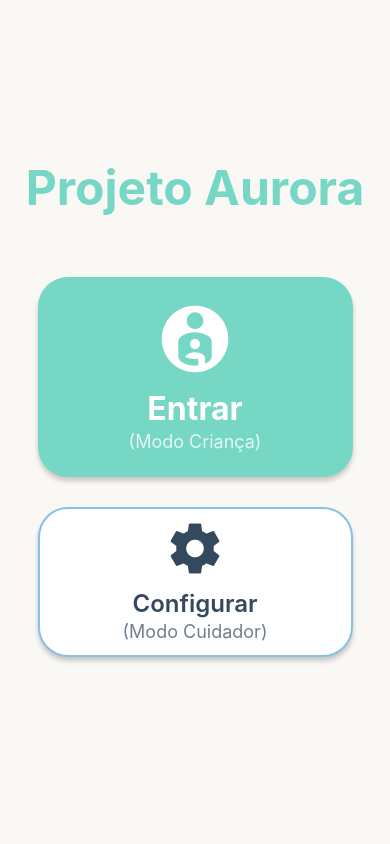
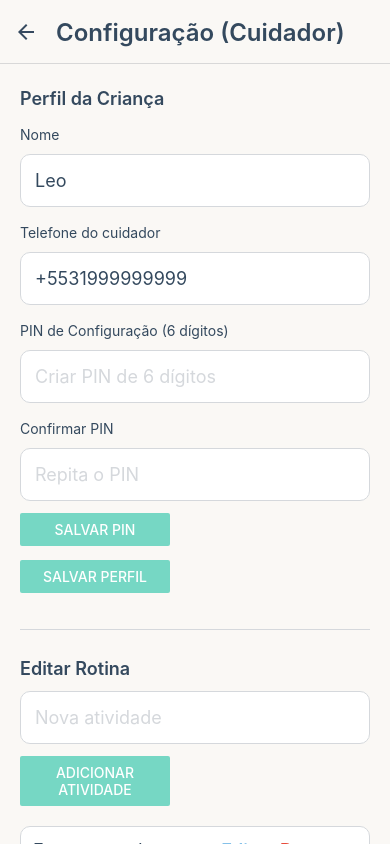
Before and after one commit to Kevthiago/Projeto-Aurora, a React Native app: screen /ConfigPin in a window 390 px wide. Built offline with nearby package versions, Linux system fonts and the light colour scheme.

Commit message:
PIN na Configuração

```diff
--- a/src/navigation/AppNavigator.tsx
+++ b/src/navigation/AppNavigator.tsx
@@ -1,44 +1,37 @@
 // src/navigation/AppNavigator.tsx
 import React from 'react';
 import { NavigationContainer } from '@react-navigation/native';
-
-// Importação normal
 import {
   createNativeStackNavigator,
   NativeStackNavigationOptions,
 } from '@react-navigation/native-stack';
 
-// Importando as telas
+// Telas
 import OnboardingModeScreen from '../screens/OnboardingMode';
 import ConfigScreen from '../screens/ConfigScreen';
 import ChildHomeScreen from '../screens/ChildHome';
 import MyRoutineScreen from '../screens/MyRoutine';
 import WantToSayScreen from '../screens/WantToSay';
 import HowIFeelScreen from '../screens/HowIFeel';
+import ConfigPinScreen from '../screens/ConfigPinScreen';
 
 import { colors } from '../theme/colors';
 import { typography } from '../theme/typography';
 
-/*
- * Esta definição de tipo NÃO será mais usada pelo Stack,
- * mas podemos mantê-la aqui por enquanto.
- */
+// Tipagem opcional (não será usada pelo Stack, só documentação)
 export type AppStackParamList = {
   OnboardingMode: undefined;
   Config: undefined;
+  ConfigPin: undefined;
   ChildHome: undefined;
   MyRoutine: undefined;
   WantToSay: undefined;
   HowIFeel: undefined;
 };
 
-//
-// REFAKTOR: Esta é a mudança que "conserta" o bug.
-// Removemos <AppStackParamList> daqui.
-//
+// IMPORTANTE: sem <AppStackParamList> aqui
 const Stack = createNativeStackNavigator();
 
-// Opções de tela padrão
 const defaultScreenOptions: NativeStackNavigationOptions = {
   headerStyle: {
     backgroundColor: colors.background,
@@ -48,17 +41,12 @@ const defaultScreenOptions: NativeStackNavigationOptions = {
     ...typography.subtitle,
     color: colors.text,
   },
-  headerBackTitleVisible: false,
   animation: 'slide_from_right',
 };
 
-const AppNavigator = () => {
+const AppNavigator: React.FC = () => {
   return (
     <NavigationContainer>
-      {/*
-       * O Stack.Navigator agora não tem verificação de tipo,
-       * então ele vai aceitar qualquer string no 'name'.
-       */}
       <Stack.Navigator
         initialRouteName="OnboardingMode"
         screenOptions={defaultScreenOptions}
@@ -68,26 +56,37 @@ const AppNavigator = () => {
           component={OnboardingModeScreen}
           options={{ headerShown: false }}
         />
+
+        <Stack.Screen
+          name="ConfigPin"
+          component={ConfigPinScreen}
+          options={{ title: 'PIN de Configuração' }}
+        />
+
         <Stack.Screen
           name="Config"
           component={ConfigScreen}
           options={{ title: 'Configuração (Cuidador)' }}
         />
+
         <Stack.Screen
           name="ChildHome"
           component={ChildHomeScreen}
           options={{ headerShown: false }}
         />
+
         <Stack.Screen
           name="MyRoutine"
           component={MyRoutineScreen}
           options={{ title: 'Minha Rotina' }}
         />
+
         <Stack.Screen
           name="WantToSay"
           component={WantToSayScreen}
           options={{ title: 'Quero Dizer' }}
         />
+
         <Stack.Screen
           name="HowIFeel"
           component={HowIFeelScreen}
--- a/src/screens/ChildHome.tsx
+++ b/src/screens/ChildHome.tsx
@@ -1,17 +1,19 @@
 // src/screens/ChildHome.tsx
 import React from 'react';
 import { View, Text, StyleSheet, SafeAreaView } from 'react-native';
-import { NativeStackScreenProps } from '@react-navigation/native-stack';
-import { AppStackParamList } from '../navigation/AppNavigator';
+import { useNavigation } from '@react-navigation/native';
 import { useAppContext } from '../context/AppContext';
 import BigCard from '../components/BigCard';
 import { colors } from '../theme/colors';
 import { typography } from '../theme/typography';
 
-type Props = NativeStackScreenProps<AppStackParamList, 'ChildHome'>;
+const ChildHomeScreen: React.FC = () => {
+  const { user } = useAppContext();
+  const navigation = useNavigation();
 
-const ChildHomeScreen: React.FC<Props> = ({ navigation }) => {
-  const { user } = useAppContext();
+  const handleOpenConfig = () => {
+    navigation.navigate('ConfigPin' as never);
+  };
 
   return (
     <SafeAreaView style={styles.safeArea}>
@@ -23,22 +25,29 @@ const ChildHomeScreen: React.FC<Props> = ({ navigation }) => {
           <BigCard
             iconName="calendar-check-outline"
             title="Minha Rotina"
-            onPress={() => navigation.navigate('MyRoutine')}
+            onPress={() => navigation.navigate('MyRoutine' as never)}
             accessibilityLabel="Abrir Minha Rotina"
           />
           <BigCard
             iconName="comment-processing-outline"
             title="Quero Dizer"
             style={{ backgroundColor: colors.secondary }}
-            onPress={() => navigation.navigate('WantToSay')}
+            onPress={() => navigation.navigate('WantToSay' as never)}
             accessibilityLabel="Abrir Quero Dizer"
           />
           <BigCard
             iconName="heart-pulse"
             title="Estou Sentindo"
             style={{ backgroundColor: colors.accent }}
-            onPress={() => navigation.navigate('HowIFeel')}
+            onPress={() => navigation.navigate('HowIFeel' as never)}
             accessibilityLabel="Abrir Estou Sentindo"
+          />
+          <BigCard
+            iconName="cog-outline"
+            title="Configuração"
+            style={{ backgroundColor: colors.disabled }}
+            onPress={handleOpenConfig}
+            accessibilityLabel="Abrir Configuração do Cuidador"
           />
         </View>
       </View>
--- /dev/null
+++ b/src/screens/ConfigPinScreen.tsx
@@ -0,0 +1,115 @@
+// src/screens/ConfigPinScreen.tsx
+import React, { useState, useEffect } from 'react';
+import { View, Text, TextInput, Button, StyleSheet, Alert } from 'react-native';
+import { SafeAreaView } from 'react-native-safe-area-context';
+import { useNavigation } from '@react-navigation/native';
+import { storageService } from '../services/storage';
+import { colors } from '../theme/colors';
+import { typography } from '../theme/typography';
+
+const ConfigPinScreen: React.FC = () => {
+  const navigation = useNavigation();
+  const [pin, setPin] = useState('');
+  const [loading, setLoading] = useState(false);
+
+  useEffect(() => {
+    const checkPinExists = async () => {
+      const savedPin = await storageService.loadConfigPin();
+      // Se ainda não existe PIN, vai direto para a tela de configuração
+      if (!savedPin) {
+        navigation.navigate('Config' as never);
+      }
+    };
+    checkPinExists();
+  }, [navigation]);
+
+  const handleVerifyPin = async () => {
+    if (pin.length !== 6) {
+      Alert.alert('PIN', 'Digite os 6 dígitos do PIN.');
+      return;
+    }
+
+    setLoading(true);
+    const savedPin = await storageService.loadConfigPin();
+
+    if (savedPin === pin) {
+      // PIN correto: entra na tela de configuração
+      navigation.navigate('Config' as never);
+    } else {
+      // PIN incorreto: mensagem de senha inválida
+      Alert.alert('Senha inválida', 'A senha digitada está incorreta. Tente novamente.');
+      setPin('');
+    }
+
+    setLoading(false);
+  };
+
+  return (
+    <SafeAreaView style={styles.safe}>
+      <View style={styles.content}>
+        <Text style={styles.title}>PIN de Configuração</Text>
+        <Text style={styles.subtitle}>
+          Digite o PIN de 6 dígitos para acessar as configurações
+        </Text>
+
+        <TextInput
+          style={styles.pinInput}
+          value={pin}
+          onChangeText={setPin}
+          placeholder="******"
+          placeholderTextColor={colors.disabled}
+          keyboardType="number-pad"
+          maxLength={6}
+          secureTextEntry
+          textAlign="center"
+          autoFocus
+        />
+
+        <Button
+          title={loading ? 'Verificando...' : 'Entrar'}
+          onPress={handleVerifyPin}
+          color={colors.primary}
+          disabled={loading || pin.length !== 6}
+        />
+      </View>
+    </SafeAreaView>
+  );
+};
+
+const styles = StyleSheet.create({
+  safe: {
+    flex: 1,
+    backgroundColor: colors.background,
+  },
+  content: {
+    flex: 1,
+    justifyContent: 'center',
+    paddingHorizontal: 40,
+  },
+  title: {
+    ...typography.subtitle,
+    fontSize: 24,
+    textAlign: 'center',
+    marginBottom: 8,
+  },
+  subtitle: {
+    ...typography.body,
+    color: colors.disabled,
+    textAlign: 'center',
+    marginBottom: 32,
+  },
+  pinInput: {
+    ...typography.title,
+    fontSize: 32,
+    backgroundColor: colors.white,
+    borderRadius: 12,
+    paddingVertical: 16,
+    paddingHorizontal: 24,
+    borderWidth: 2,
+    borderColor: colors.primary,
+    marginBottom: 24,
+    letterSpacing: 16,
+  },
+});
+
+export default ConfigPinScreen;
--- a/src/screens/ConfigScreen.tsx
+++ b/src/screens/ConfigScreen.tsx
@@ -1,5 +1,5 @@
-// ConfigScreen.tsx
-import React, { useState, useMemo } from 'react';
+// src/screens/ConfigScreen.tsx
+import React, { useState, useMemo, useEffect } from 'react';
 import {
   View,
   Text,
@@ -16,6 +16,7 @@ import { SafeAreaView } from 'react-native-safe-area-context';
 import { useAppContext } from '../context/AppContext';
 import { colors } from '../theme/colors';
 import { typography } from '../theme/typography';
+import { storageService } from '../services/storage';
 
 const DEFAULT_CATEGORY = 'c1';
 
@@ -33,7 +34,7 @@ const ConfigScreen: React.FC = () => {
     removePecsButton,
   } = useAppContext();
 
-  // Categorias - considere mover para contexto se for dinâmica
+  // Categorias
   const pecsCategories = useMemo(
     () => [
       { id: 'c1', name: 'Sentimentos' },
@@ -48,6 +49,41 @@ const ConfigScreen: React.FC = () => {
   // Perfil
   const [name, setName] = useState(user?.name || '');
   const [phone, setPhone] = useState(user?.phone || '');
+
+  // PIN de configuração
+  const [pin, setPin] = useState('');
+  const [pinConfirm, setPinConfirm] = useState('');
+  const [hasPin, setHasPin] = useState(false);
+
+  useEffect(() => {
+    const loadPin = async () => {
+      const savedPin = await storageService.loadConfigPin();
+      if (savedPin) {
+        setHasPin(true);
+      }
+    };
+    loadPin();
+  }, []);
+
+  const handleSavePin = async () => {
+    if (pin.length !== 6 || pinConfirm.length !== 6) {
+      Alert.alert('Erro', 'O PIN deve ter exatamente 6 dígitos.');
+      return;
+    }
+    if (pin !== pinConfirm) {
+      Alert.alert('Erro', 'Os dois PINs não conferem.');
+      return;
+    }
+    const ok = await storageService.saveConfigPin(pin);
+    if (ok) {
+      setHasPin(true);
+      setPin('');
+      setPinConfirm('');
+      Alert.alert('Sucesso', 'PIN de configuração salvo com sucesso.');
+    } else {
+      Alert.alert('Erro', 'Não foi possível salvar o PIN. Tente novamente.');
+    }
+  };
 
   // Rotina
   const [newRoutineTitle, setNewRoutineTitle] = useState('');
@@ -131,7 +167,6 @@ const ConfigScreen: React.FC = () => {
 
   // Remover com confirmação
   const confirmRemovePecs = (id: string) => {
-     console.log('Confirma remoção de:', id); // debug
     Alert.alert('Remover', 'Remover este botão PECS?', [
       { text: 'Cancelar', style: 'cancel' },
       { text: 'Remover', style: 'destructive', onPress: () => removePecsButton(id) },
@@ -145,7 +180,6 @@ const ConfigScreen: React.FC = () => {
     ]);
   };
 
-  // Render simples das listas (evita nested VirtualizedLists)
   const renderRoutineList = () =>
     routine.map(item => (
       <View key={item.id} style={styles.listRow}>
@@ -188,14 +222,12 @@ const ConfigScreen: React.FC = () => {
           <Text style={styles.editButton}>Editar</Text>
         </TouchableOpacity>
 
-      <TouchableOpacity
-        onPress={() => confirmRemovePecs(item.id)}
-        style={styles.smallAction}
-      >
+        <TouchableOpacity onPress={() => confirmRemovePecs(item.id)} style={styles.smallAction}>
           <Text style={styles.removeButton}>Remover</Text>
         </TouchableOpacity>
       </View>
     ));
+
   return (
     <SafeAreaView style={styles.safe}>
       <KeyboardAvoidingView
@@ -203,7 +235,6 @@ const ConfigScreen: React.FC = () => {
         behavior={Platform.OS === 'ios' ? 'padding' : undefined}
         keyboardVerticalOffset={Platform.OS === 'ios' ? 10 : 0}
       >
-        {/* FlatList principal apenas para prover scroll; data vazio */}
         <FlatList
           data={[]}
           ListHeaderComponent={
@@ -232,6 +263,37 @@ const ConfigScreen: React.FC = () => {
                 returnKeyType="done"
               />
 
+              {/* PIN DE CONFIGURAÇÃO */}
+              <Text style={styles.label}>PIN de Configuração (6 dígitos)</Text>
+              <TextInput
+                style={styles.input}
+                value={pin}
+                onChangeText={setPin}
+                placeholder={hasPin ? 'Alterar PIN' : 'Criar PIN de 6 dígitos'}
+                placeholderTextColor={colors.disabled}
+                keyboardType="number-pad"
+                maxLength={6}
+                secureTextEntry
+              />
+
+              <Text style={styles.label}>Confirmar PIN</Text>
+              <TextInput
+                style={styles.input}
+                value={pinConfirm}
+                onChangeText={setPinConfirm}
+                placeholder="Repita o PIN"
+                placeholderTextColor={colors.disabled}
+                keyboardType="number-pad"
+                maxLength={6}
+                secureTextEntry
+              />
+
+              <View style={styles.rowButtons}>
+                <View style={styles.buttonWrapper}>
+                  <Button title="Salvar PIN" onPress={handleSavePin} color={colors.primary} />
+                </View>
+              </View>
+
               <View style={styles.rowButtons}>
                 <View style={styles.buttonWrapper}>
                   <Button title="Salvar Perfil" onPress={handleSaveProfile} color={colors.primary} />
@@ -240,7 +302,7 @@ const ConfigScreen: React.FC = () => {
 
               <View style={styles.divider} />
 
-              {/* ROTINA */}
+              {/* Rotina */}
               <Text style={styles.header}>Editar Rotina</Text>
 
               <TextInput
@@ -341,11 +403,9 @@ const ConfigScreen: React.FC = () => {
                 )}
               </View>
 
-              {/* Espaço final para scroll confortável */}
               <View style={{ height: 36 }} />
             </View>
           }
-          // FlatList technical props to avoid warnings
           keyExtractor={() => 'k'}
           renderItem={null}
           showsVerticalScrollIndicator={false}
--- a/src/screens/OnboardingMode.tsx
+++ b/src/screens/OnboardingMode.tsx
@@ -6,23 +6,14 @@ import {
   StyleSheet,
   TouchableOpacity,
   SafeAreaView,
-  // REFAKTOR: Alert removido
 } from 'react-native';
 import { MaterialCommunityIcons } from '@expo/vector-icons';
-import { NativeStackScreenProps } from '@react-navigation/native-stack';
-import { AppStackParamList } from '../navigation/AppNavigator';
+import { useNavigation } from '@react-navigation/native';
 import { colors } from '../theme/colors';
 import { typography } from '../theme/typography';
 
-type Props = NativeStackScreenProps<AppStackParamList, 'OnboardingMode'>;
-
-const OnboardingModeScreen: React.FC<Props> = ({ navigation }) => {
-  // Trava para o modo cuidador
-  const handleCaregiverLongPress = () => {
-    // REFAKTOR: Trocado Alert.alert por alert() para web
-    alert('Acesso do Cuidador: Configurações desbloqueadas.');
-    navigation.navigate('Config');
-  };
+const OnboardingModeScreen: React.FC = () => {
+  const navigation = useNavigation();
 
   return (
     <SafeAreaView style={styles.safeArea}>
@@ -32,23 +23,25 @@ const OnboardingModeScreen: React.FC<Props> = ({ navigation }) => {
         {/* Botão Modo Criança */}
         <TouchableOpacity
           style={[styles.button, styles.childButton]}
-          onPress={() => navigation.navigate('ChildHome')}
+          onPress={() => navigation.navigate('ChildHome' as never)}
           accessible={true}
           accessibilityLabel="Entrar no Modo Criança"
         >
-          <MaterialCommunityIcons name="account-child-circle" size={80} color={colors.white} />
+          <MaterialCommunityIcons
+            name="account-child-circle"
+            size={80}
+            color={colors.white}
+          />
           <Text style={styles.buttonText}>Entrar</Text>
           <Text style={styles.buttonSubtext}>(Modo Criança)</Text>
         </TouchableOpacity>
 
-        {/* Botão Modo Cuidador (com trava) */}
+        {/* Botão Modo Cuidador -> Tela de PIN */}
         <TouchableOpacity
           style={[styles.button, styles.caregiverButton]}
-          onLongPress={handleCaregiverLongPress}
-          // REFAKTOR: Trocado Alert.alert por alert() para web
-          onPress={() => alert('Acesso Restrito: Segure o botão por 3 segundos para configurar.')}
+          onPress={() => navigation.navigate('ConfigPin' as never)}
           accessible={true}
-          accessibilityLabel="Configurar (Modo Cuidador). Segure por 3 segundos para ativar."
+          accessibilityLabel="Configurar (Modo Cuidador). Digite o PIN para acessar."
         >
           <MaterialCommunityIcons name="cog" size={60} color={colors.text} />
           <Text style={styles.buttonTextCaregiver}>Configurar</Text>
--- a/src/services/storage.ts
+++ b/src/services/storage.ts
@@ -1,5 +1,6 @@
+// src/services/storage.ts
 
-import AsyncStorage from '@react-native-async-storage/async-storage';
+import AsyncStorage from '@react-native-async-storage/async-storage'; // precisa estar instalado [web:22]
 import { User, RoutineItem, PECSCategory, PECSButton } from '../data/types';
 
 export const storageService = {
@@ -9,10 +10,8 @@ export const storageService = {
   saveUser: async (user: User) => {
     try {
       await AsyncStorage.setItem('user', JSON.stringify(user));
-      console.log('[STORAGE] Salvando usuário:', user);
       return true;
-    } catch (err) {
-      console.error('[STORAGE] ERRO ao salvar usuário', err);
+    } catch {
       return false;
     }
   },
@@ -20,10 +19,8 @@ export const storageService = {
   loadUser: async (): Promise<User | null> => {
     try {
       const data = await AsyncStorage.getItem('user');
-      console.log('[STORAGE] Carregando usuário:', data);
-      return data ? JSON.parse(data) : null;
-    } catch (err) {
-      console.error('[STORAGE] ERRO ao carregar usuário', err);
+      return data ? JSON.parse(data) as User : null;
+    } catch {
       return null;
     }
   },
@@ -34,10 +31,8 @@ export const storageService = {
   saveRoutine: async (routine: RoutineItem[]) => {
     try {
       await AsyncStorage.setItem('routine', JSON.stringify(routine));
-      console.log('[STORAGE] Salvando rotina:', routine);
       return true;
-    } catch (err) {
-      console.error('[STORAGE] ERRO ao salvar rotina', err);
+    } catch {
       return false;
     }
   },
@@ -45,10 +40,8 @@ export const storageService = {
   loadRoutine: async (): Promise<RoutineItem[]> => {
     try {
       const data = await AsyncStorage.getItem('routine');
-      console.log('[STORAGE] Carregando rotina:', data);
-      return data ? JSON.parse(data) : [];
-    } catch (err) {
-      console.error('[STORAGE] ERRO ao carregar rotina', err);
+      return data ? JSON.parse(data) as RoutineItem[] : [];
+    } catch {
       return [];
     }
   },
@@ -59,10 +52,8 @@ export const storageService = {
   savePecsCategories: async (categories: PECSCategory[]) => {
     try {
       await AsyncStorage.setItem('pecsCategories', JSON.stringify(categories));
-      console.log('[STORAGE] Salvando PECS categories:', categories);
       return true;
-    } catch (err) {
-      console.error('[STORAGE] ERRO ao salvar PECS categories', err);
+    } catch {
       return false;
     }
   },
@@ -70,10 +61,8 @@ export const storageService = {
   loadPecsCategories: async (): Promise<PECSCategory[]> => {
     try {
       const data = await AsyncStorage.getItem('pecsCategories');
-      console.log('[STORAGE] Carregando PECS categories:', data);
-      return data ? JSON.parse(data) : [];
-    } catch (err) {
-      console.error('[STORAGE] ERRO ao carregar PECS categories', err);
+      return data ? JSON.parse(data) as PECSCategory[] : [];
+    } catch {
       return [];
     }
   },
@@ -84,10 +73,8 @@ export const storageService = {
   savePecsButtons: async (buttons: PECSButton[]) => {
     try {
       await AsyncStorage.setItem('pecsButtons', JSON.stringify(buttons));
-      console.log('[STORAGE] Salvando PECS buttons:', buttons);
       return true;
-    } catch (err) {
-      console.error('[STORAGE] ERRO ao salvar PECS buttons', err);
+    } catch {
       return false;
     }
   },
@@ -95,11 +82,30 @@ export const storageService = {
   loadPecsButtons: async (): Promise<PECSButton[]> => {
     try {
       const data = await AsyncStorage.getItem('pecsButtons');
-      console.log('[STORAGE] Carregando PECS buttons:', data);
-      return data ? JSON.parse(data) : [];
-    } catch (err) {
-      console.error('[STORAGE] ERRO ao carregar PECS buttons', err);
+      return data ? JSON.parse(data) as PECSButton[] : [];
+    } catch {
       return [];
     }
   },
+
+  /* ============================
+   * CONFIG PIN (6 dígitos)
+   * ============================ */
+  saveConfigPin: async (pin: string) => {
+    try {
+      await AsyncStorage.setItem('configPin', pin);
+      return true;
+    } catch {
+      return false;
+    }
+  },
+
+  loadConfigPin: async (): Promise<string | null> => {
+    try {
+      const pin = await AsyncStorage.getItem('configPin');
+      return pin ?? null;
+    } catch {
+      return null;
+    }
+  },
 };
```
Also changed, not shown: 1 other file (tests, documents, lock files or other folders). Lines whose indentation alone changed are shown as unchanged.
